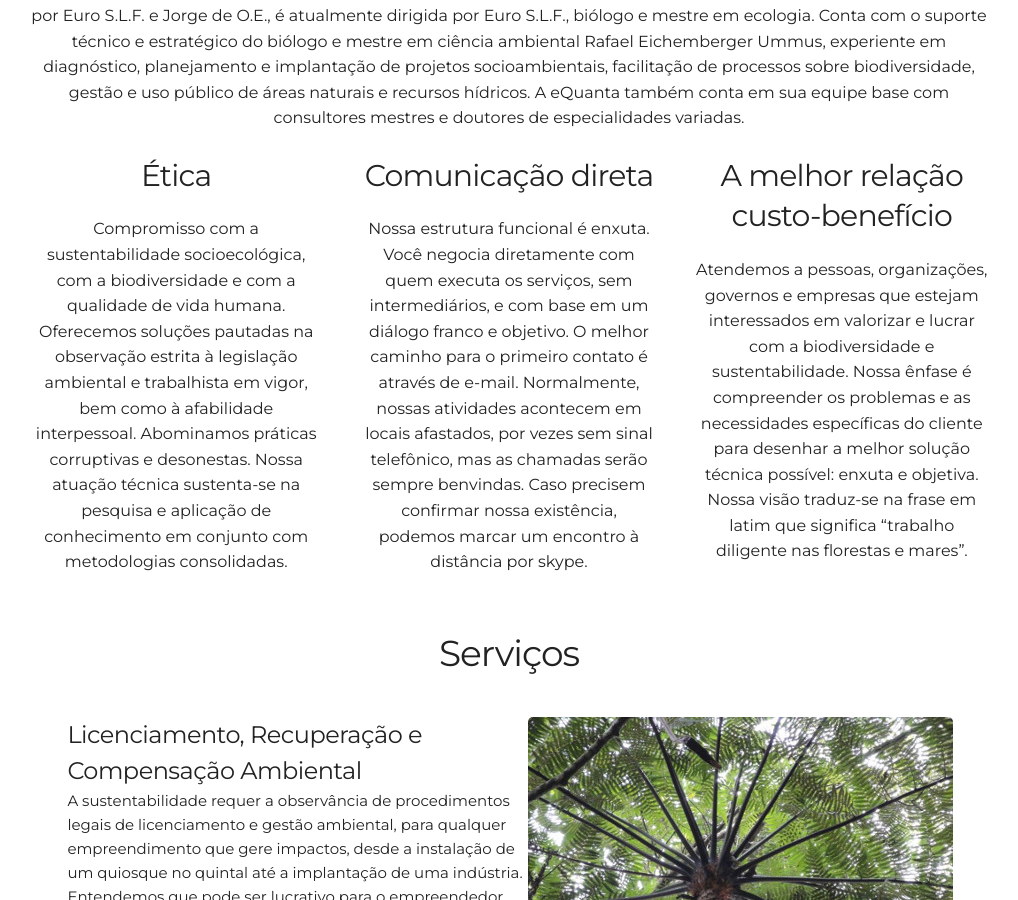
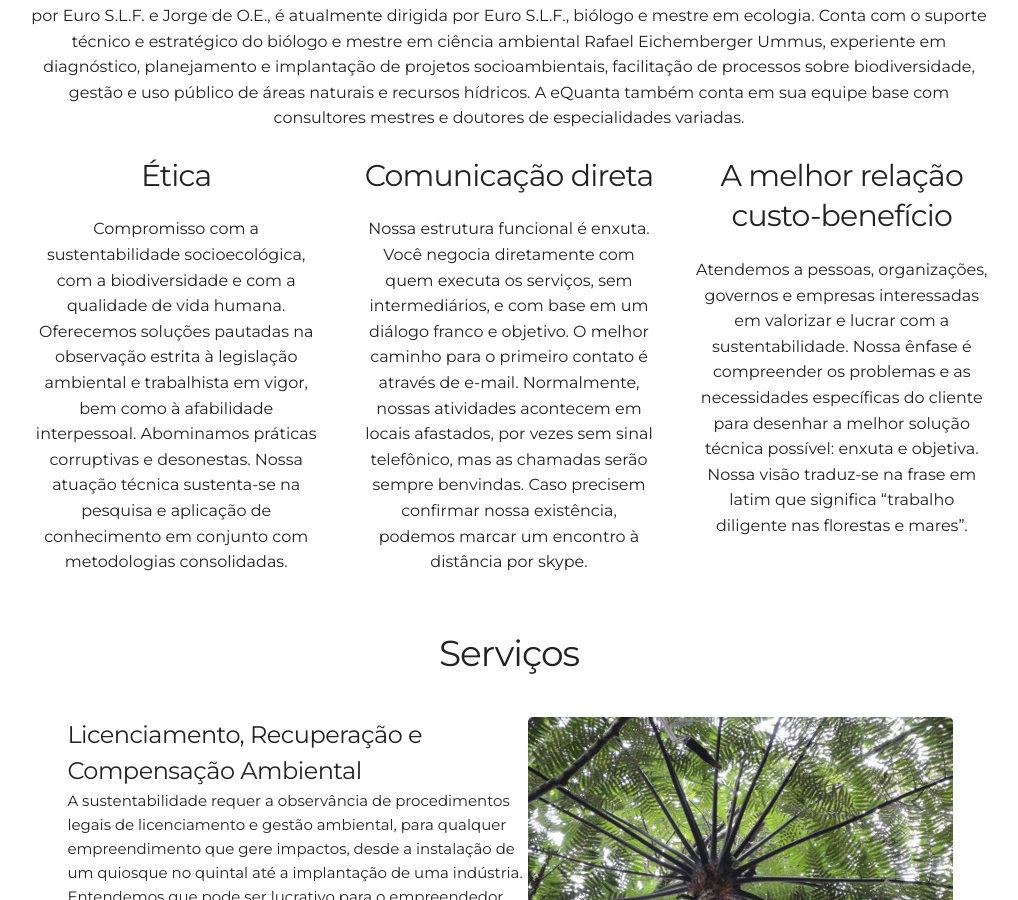
Before and after one commit to leroy1977/eQ1, a Jekyll site: the page built from index.html, in a window 1280 px wide and 900 px high, scrolled down 1032 px. Shown: the whole window, without its empty margins (131-1149 px from the left). Built offline with Jekyll 4.4.1, drawn with Linux system fonts in a browser that asks for light colours.

Commit message:
Update about.html

```diff
--- a/_includes/about.html
+++ b/_includes/about.html
@@ -29,7 +29,7 @@
       <!-- <i class="devicon-git-plain"></i>
       <i class="devicon-gulp-plain colored"></i>
       <i class="devicon-atom-original-wordmark"></i> -->
-      <p>Atendemos a pessoas, organizações, governos e empresas que estejam interessados em valorizar e lucrar com a biodiversidade e sustentabilidade. Nossa ênfase é compreender os problemas e as necessidades específicas do cliente para desenhar a melhor solução técnica possível: enxuta e objetiva. Nossa visão traduz-se na frase em latim que significa “trabalho diligente nas florestas e mares”.</p>
+      <p>Atendemos a pessoas, organizações, governos e empresas interessadas em valorizar e lucrar com a sustentabilidade. Nossa ênfase é compreender os problemas e as necessidades específicas do cliente para desenhar a melhor solução técnica possível: enxuta e objetiva. Nossa visão traduz-se na frase em latim que significa “trabalho diligente nas florestas e mares”.</p>
     </div>
   </div>
 </div>
```
